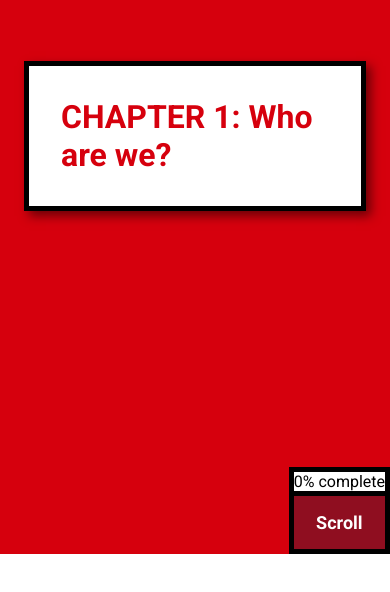
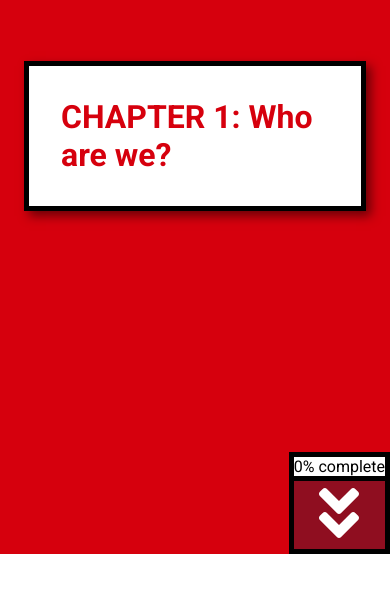
Before and after one commit to player2point0/AthenaSwanApp, a React (Create React App) app: page / in a window 390 px wide. Shown: the part 290-882 px from the top of the page. Built offline with nearby package versions, Linux system fonts and the light colour scheme.

Commit message:
mobile scroll button

```diff
--- a/src/core/components/ScrollButton/ScrollButton.module.css
+++ b/src/core/components/ScrollButton/ScrollButton.module.css
@@ -13,6 +13,8 @@
 	border-left: var(--thick-border);
 	border-right: var(--thick-border);
 }
-.arrowDownSvg {
-	height: 1
+.arrowDown {
+	border: var(--thick-border);
+	text-align: center;
+	background-color: #8f0e20;
 }
--- a/src/core/components/ScrollButton/ScrollButton.tsx
+++ b/src/core/components/ScrollButton/ScrollButton.tsx
@@ -33,16 +33,15 @@ const ScrollButton: FC<Props> = ({ onClick, isMobile }) => {
 	);
 	let percentageScrolled = Math.round(mappedPercentage) || 0;
 
-	// TODO for mobile swap out scroll text for icon
-	isMobile = false;
-
 	return (
 		<div className={styles.scrollContainer}>
 			<div className={styles.scrollPercentage}>
 				{percentageScrolled}% complete
 			</div>
 			{isMobile ? (
-				<FaAngleDoubleDown size="4rem" onClick={onClick} />
+				<div className={styles.arrowDown}>
+					<FaAngleDoubleDown size="4rem" onClick={onClick} color="white" />
+				</div>
 			) : (
 				<StyledButton text="Scroll" onClick={onClick} fillWidth noMargin />
 			)}
--- a/src/index.tsx
+++ b/src/index.tsx
@@ -12,8 +12,6 @@ ReactDOM.render(
 	document.getElementById("root")
 );
 
-// TODO: add in service worker for pwa
-// TODO host on glitch or something
 // If you want your app to work offline and load faster, you can change
 // unregister() to register() below. Note this comes with some pitfalls.
 // Learn more about service workers: https://cra.link/PWA
```
